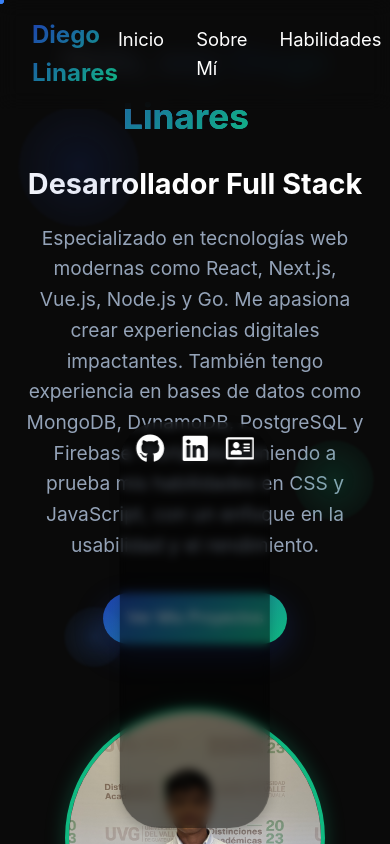
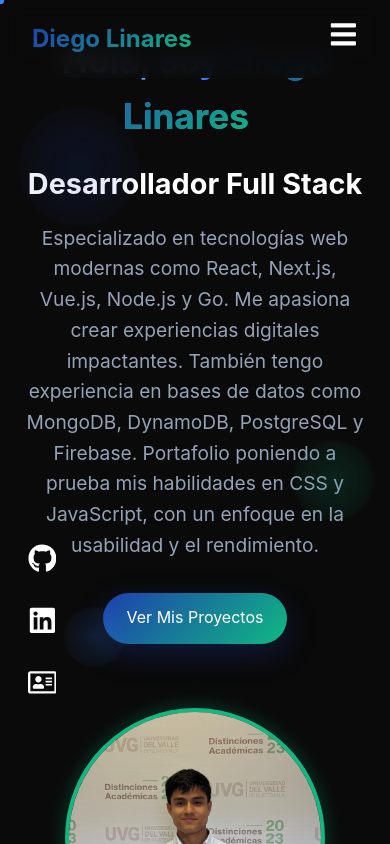
Before and after one commit to DiegoLinares11/miPortafolio, a React (Vite) app: page / in a window 390 px wide. Shown: the top 844 px of the page. Built offline with nearby package versions, Linux system fonts and the light colour scheme; the HTML template or start-up script is replaced by a standard one.

Commit message:
Menu hamburguesa on navbar

```diff
--- a/src/components/Navbar.jsx
+++ b/src/components/Navbar.jsx
@@ -1,22 +1,33 @@
-import { useEffect } from "react";
-import SocialBar from "./SocialBar";
+import { useEffect, useState } from "react";
+import { FaBars, FaTimes } from "react-icons/fa";
+import "../index.css";
 
 const Navbar = () => {
+  const [menuOpen, setMenuOpen] = useState(false);
+
   useEffect(() => {
     const links = document.querySelectorAll('a[href^="#"]');
     links.forEach(link =>
       link.addEventListener("click", function (e) {
         e.preventDefault();
-        document.querySelector(this.getAttribute("href")).scrollIntoView({ behavior: "smooth" });
+        document
+          .querySelector(this.getAttribute("href"))
+          .scrollIntoView({ behavior: "smooth" });
+        setMenuOpen(false);
       })
     );
   }, []);
 
   return (
-    <nav>
+    <nav className="navbar">
       <div className="nav-container">
         <div className="logo">Diego Linares</div>
-        <ul className="nav-links">
+
+        <div className="menu-toggle" onClick={() => setMenuOpen(!menuOpen)}>
+          {menuOpen ? <FaTimes /> : <FaBars />}
+        </div>
+
+        <ul className={`nav-links ${menuOpen ? "active" : ""}`}>
           <li><a href="#inicio">Inicio</a></li>
           <li><a href="#about">Sobre Mí</a></li>
           <li><a href="#skills">Habilidades</a></li>
--- a/src/index.css
+++ b/src/index.css
@@ -486,19 +486,17 @@
 /* Móvil: barra horizontal fija abajo */
 @media (max-width: 768px) {
   .social-bar {
-    position: fixed;
     bottom: 1rem;
-    left: 50%;
-    transform: translateX(-50%);
-    flex-direction: row;
-    background: rgba(0, 0, 0, 0.5);
-    padding: 0.5rem 1rem;
-    border-radius: 40px;
-    backdrop-filter: blur(5px);
-    font-size: 1.8rem;
-    box-shadow: 0 4px 12px rgba(0, 0, 0, 0.2);
-    z-index: 999;
+    left: 0;
+    right: 0;
+    width: 90%; /* Ancho controlado */
+    margin: 0 auto; /* Centrado seguro */
+    transform: none; /* Elimina transform anterior */
+    padding: 0.5rem; /* Padding reducido */
+    font-size: 1.4rem; /* Tamaño más adecuado */
+    justify-content: center; /* Centra los íconos */
   }
+
 
   .social-bar a {
     font-size: 1.8rem;
@@ -639,3 +637,39 @@
     grid-template-columns: 1fr;
   }
 }
+
+.menu-toggle {
+  display: none;
+  font-size: 1.8rem;
+  color: var(--text-primary);
+  cursor: pointer;
+  z-index: 1001;
+}
+
+/* Estilos responsivos para nav */
+@media (max-width: 768px) {
+  .menu-toggle {
+    display: block;
+  }
+
+  .nav-links {
+    display: none;
+    flex-direction: column;
+    background: rgba(10, 10, 10, 0.95);
+    position: absolute;
+    top: 100%;
+    left: 0;
+    width: 100%;
+    padding: 1.5rem 2rem;
+    gap: 1.5rem;
+    z-index: 1000;
+  }
+
+  .nav-links.active {
+    display: flex;
+  }
+
+  .nav-links li {
+    text-align: center;
+  }
+}
```
